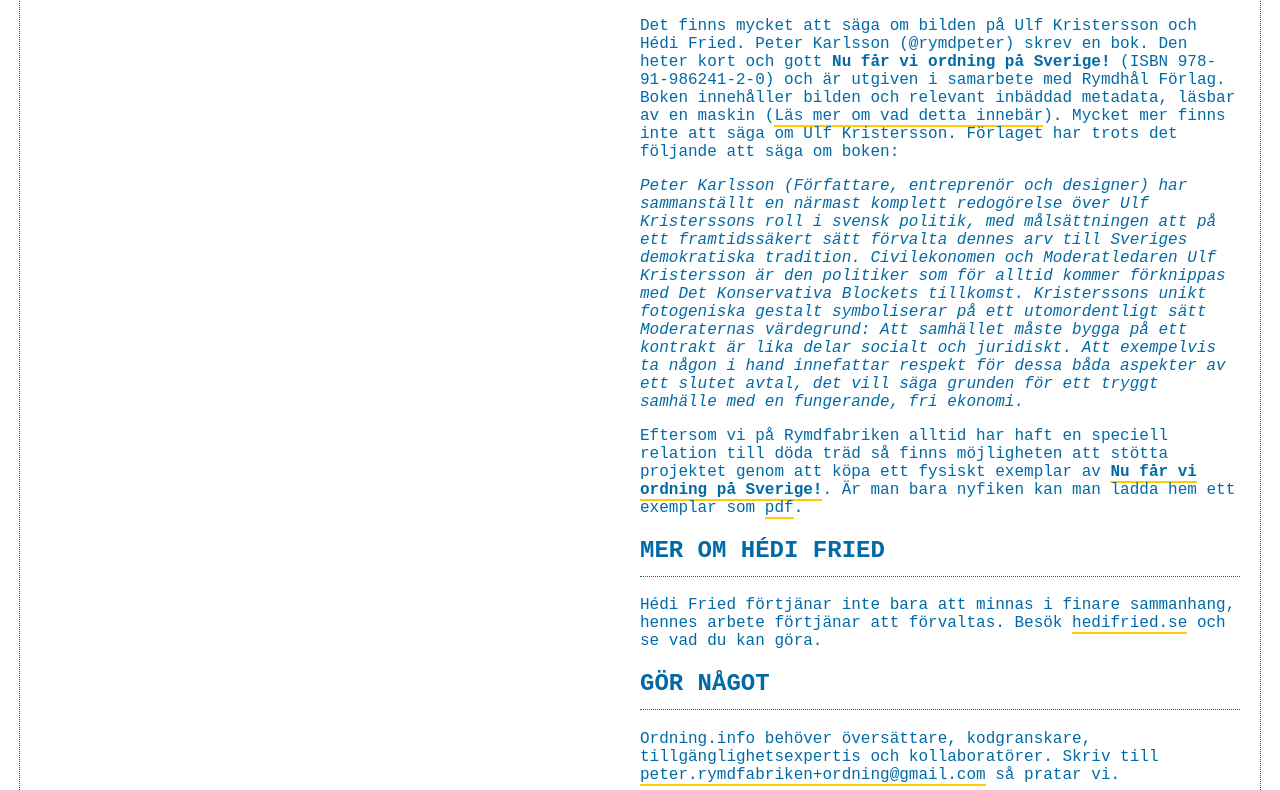
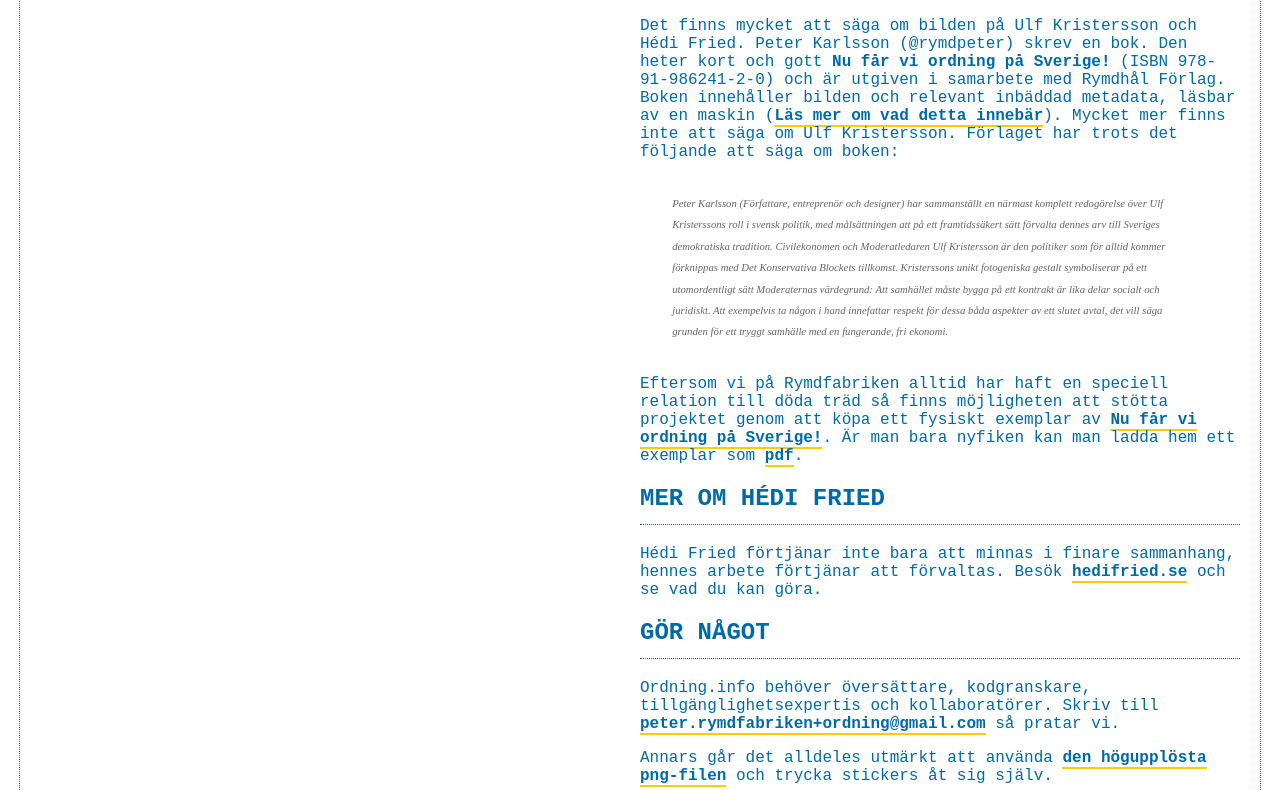
Before and after one commit to rymdfabriken/shop.ordning.info, a plain HTML site: page index.html in a window 1280 px wide. Shown: the part 898-1688 px from the top of the page. Drawn offline with Linux system fonts and the light colour scheme.

Commit message:
quote style etc

```diff
--- a/index.html
+++ b/index.html
@@ -18,6 +18,7 @@
             color: #006AA7;
             border-bottom: 2px solid #FECC00;
             text-decoration: none;
+            font-weight:bold;
         }
         a:hover {
             background-color: #006AA7;
@@ -84,7 +85,17 @@
                 inbäddad metadata, läsbar av en maskin (<a href="https://en.wikipedia.org/wiki/Binary-to-text_encoding"
                     rel="nofollow">Läs mer om vad detta innebär</a>). Mycket mer finns inte att säga om Ulf Kristersson.
                 Förlaget har trots det följande att säga om boken:</p>
-            <p dir="auto"><em>Peter Karlsson (Författare, entreprenör och designer) har sammanställt en närmast komplett
+            <p dir="auto"><em style="
+                font-size: 67%;
+                display: block;
+                padding-left: 3em;
+                line-height: 2;
+                padding-right: 5em;
+                MARGIN-top: 3em;
+                margin-bottom: 3em;
+                color: #666;
+                font-family: serif;
+            ">Peter Karlsson (Författare, entreprenör och designer) har sammanställt en närmast komplett
                     redogörelse över Ulf Kristerssons roll i svensk politik, med målsättningen att på ett framtidssäkert
                     sätt förvalta dennes arv till Sveriges demokratiska tradition. Civilekonomen och Moderatledaren Ulf
                     Kristersson är den politiker som för alltid kommer förknippas med Det Konservativa Blockets
```
